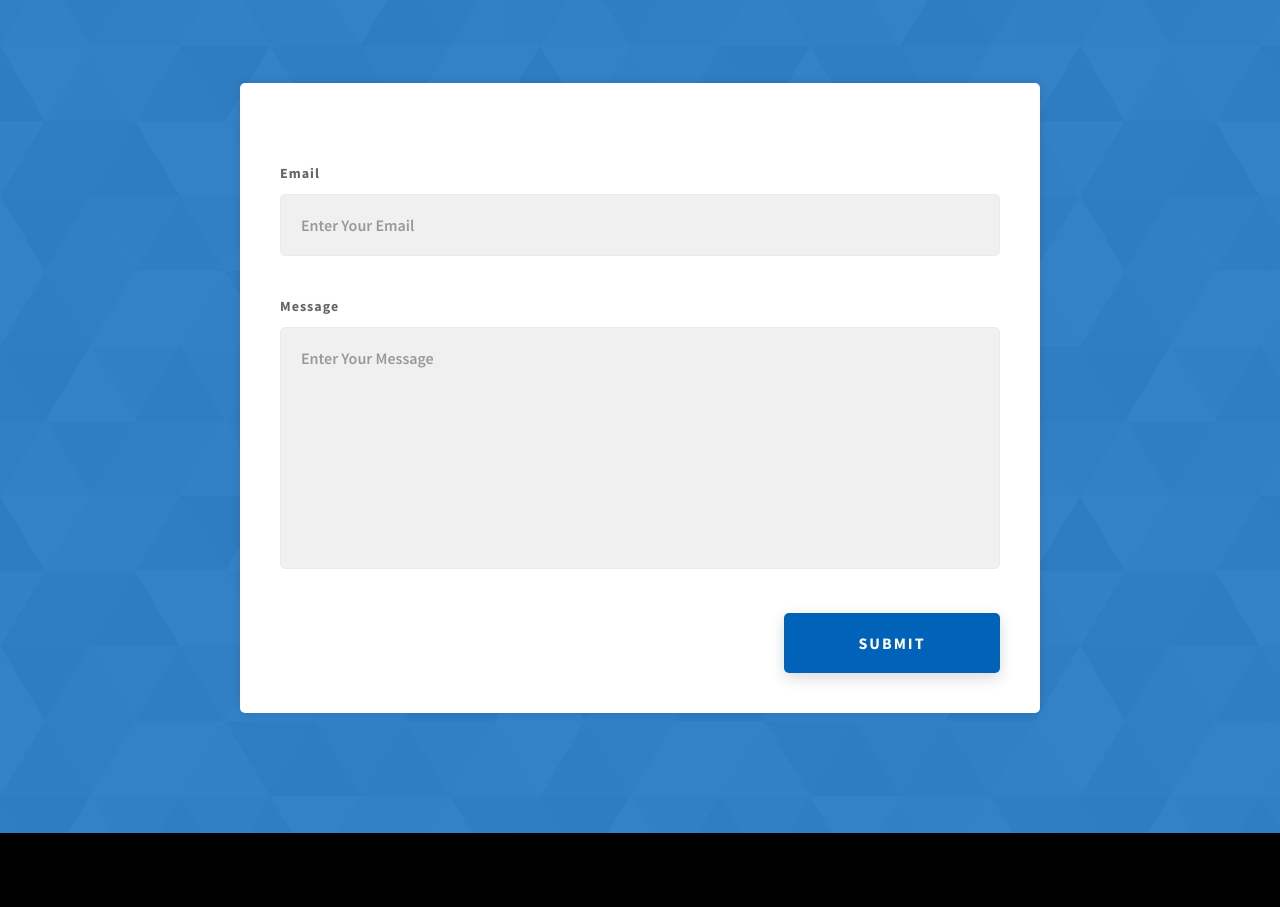
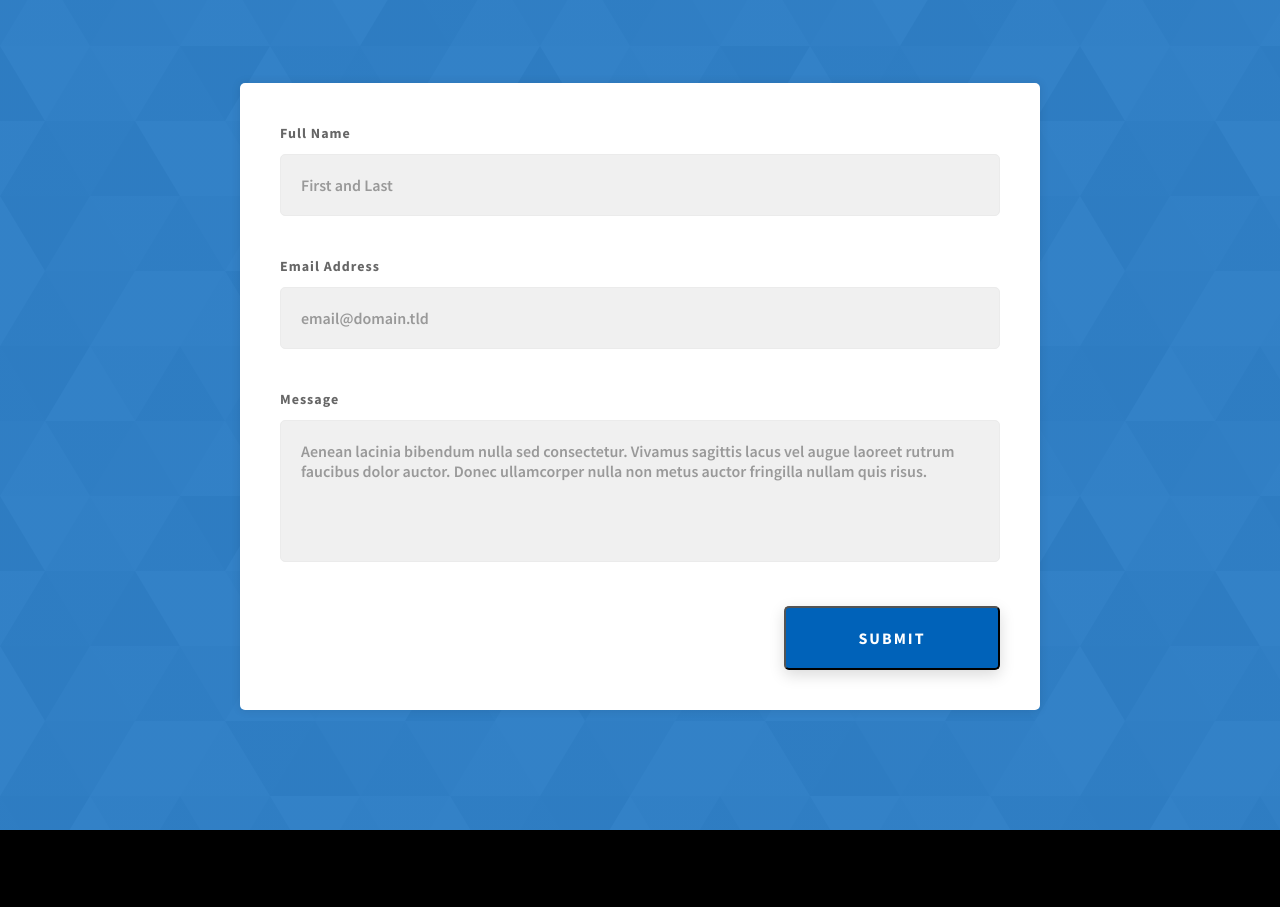
Before and after one commit to richardalfred0/richardalfred0.github.io, a website: page index.html in a window 1280 px wide. Shown: the part 2060-2967 px from the top of the page. Drawn offline with Linux system fonts and the light colour scheme.

Commit message:
Update index.html

```diff
--- a/index.html
+++ b/index.html
@@ -308,34 +308,23 @@ I have been developing websites for over 3 years. I have experience with HTML, C
         </h2>
         <div class="contact__form-container">
           <form id="fcf-form-id" class="fcf-form-class" method="POST" action="https://formspree.io/f/mvolglzn">
+            <form id="fs-frm" name="simple-contact-form" accept-charset="utf-8" action="https://formspree.io/f/{form_id}" method="post">
               <div class="contact__form-field">
+                <label class="contact__form-label" for="full-name">Full Name</label>
+                <input class="contact__form-input" type="text" name="name" id="full-name" placeholder="First and Last" required="">
               </div>
               <div class="contact__form-field">
-              <label class="contact__form-label" for="email">Email</label>
-              <input
-                required
-                placeholder="Enter Your Email"
-                type="email"
-                class="contact__form-input"
-                name="_replyto"
-                id="email"
-              />
+                <label class="contact__form-label for="email-address">Email Address</label>
+                <input class="contact__form-input" type="email" name="_replyto" id="email-address" placeholder="email@domain.tld" required="">
               </div>
               <div class="contact__form-field">
-              <label class="contact__form-label" for="message">Message</label>
-              <textarea
-                required
-                cols="30"
-                rows="10"
-                class="contact__form-input"
-                placeholder="Enter Your Message"
-                name="message"
-                id="message"
-              ></textarea>
+                <label class="contact__form-label for="message">Message</label>
+                <textarea class="contact__form-input" rows="5" name="message" id="message" placeholder="Aenean lacinia bibendum nulla sed consectetur. Vivamus sagittis lacus vel augue laoreet rutrum faucibus dolor auctor. Donec ullamcorper nulla non metus auctor fringilla nullam quis risus." required=""></textarea>
               </div>
-            <button type="submit" class="btn btn--theme contact__btn">
-              Submit
-            </button>
+                <input type="hidden" name="_subject" id="email-subject" value="Contact Form Submission">
+              </fieldset>
+              <input class="btn btn--theme contact__btn" type="submit" value="Submit">
+            </form>
           </form>
         </div>
       </div>
```
Lines whose indentation alone changed are shown as unchanged.
